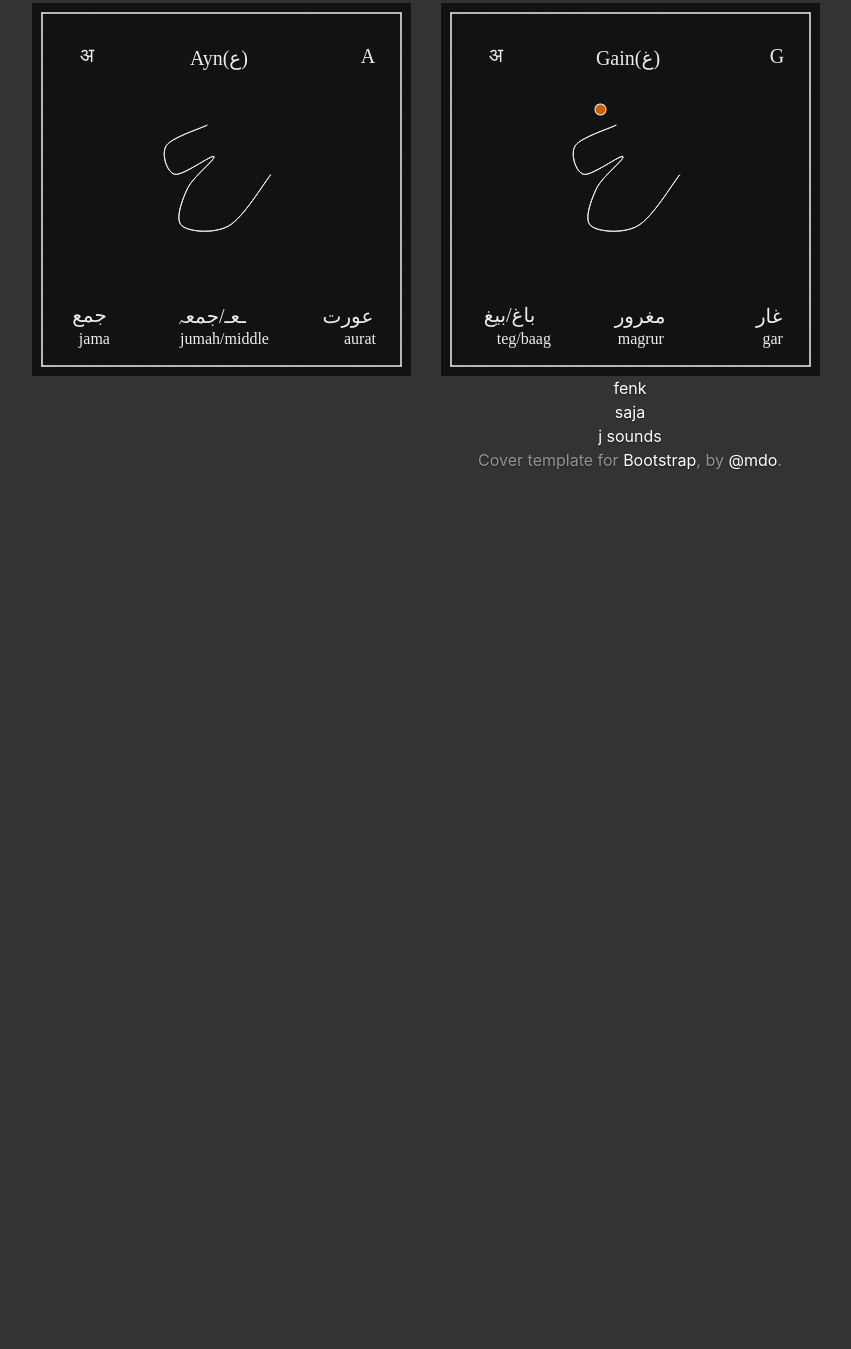
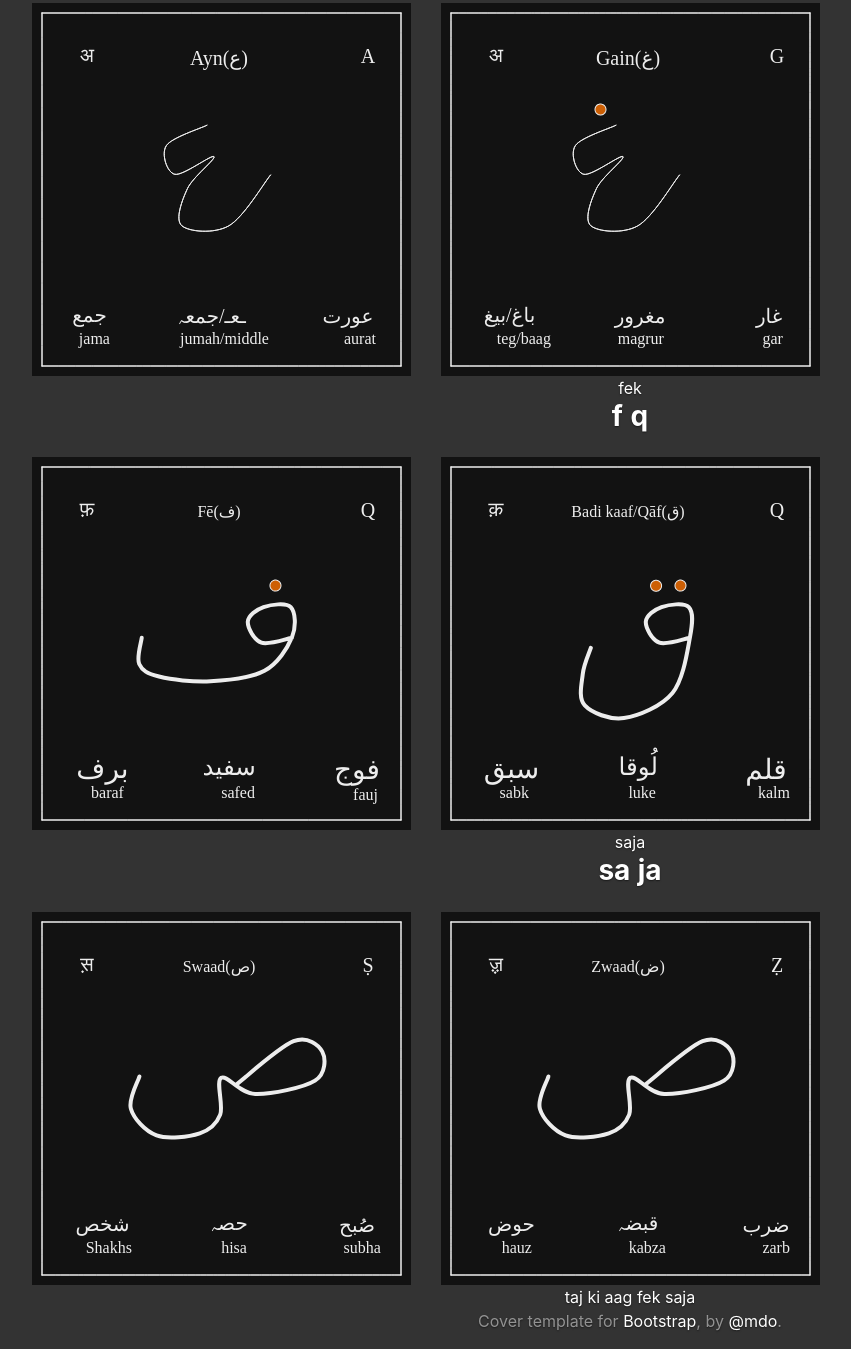
Before and after one commit to sahilkashyap64/learn-urdu-with-hindi, a plain HTML site: page index.html in a window 1280 px wide. Shown: the part 9015-10364 px from the top of the page, without its empty margins (10-861 px from the left). Before the commit the page ends 9503 px from the top, so only its background shows below. Drawn offline with Linux system fonts and the light colour scheme.

Commit message:
fenk and saaja letters added

```diff
--- a/index.html
+++ b/index.html
@@ -387,9 +387,45 @@
 
           </div>
       </section>
-      <section>fenk</section>
-      <section>saja</section>
-      <section>j sounds</section>
+      <section>fek
+        <h3 class="mb-4"><strong >f</strong> <strong>q</strong> </h3>
+        <div class="container-fluid">
+          <div class="row">
+            <div class="col-sm">
+              <img src="./urdu-letter-svg/fey.svg" alt="fey" style="width:100%; height: 100%;">
+            </div>
+            <div class="col-sm">
+
+              <img src="./urdu-letter-svg/badi-kaaf.svg" alt="badi-kaaf" style="width:100%; height: 100%;">
+            </div>
+            <div class="col-sm">
+
+              <!-- <img src="./urdu-letter-svg/ray.svg" alt="ray" style="width:100%; height: 100%;"> -->
+            </div>
+          </div>
+
+          </div>
+      </section>
+      <section>saja
+        <h3 class="mb-4"><strong >sa</strong> <strong>ja</strong> </h3>
+        <div class="container-fluid">
+          <div class="row">
+            <div class="col-sm">
+              <img src="./urdu-letter-svg/swaad.svg" alt="swaad" style="width:100%; height: 100%;">
+            </div>
+            <div class="col-sm">
+
+              <img src="./urdu-letter-svg/zwaad.svg" alt="zwaad" style="width:100%; height: 100%;">
+            </div>
+            <div class="col-sm">
+
+              <!-- <img src="./urdu-letter-svg/ray.svg" alt="ray" style="width:100%; height: 100%;"> -->
+            </div>
+          </div>
+
+          </div>
+      </section>
+      <section>taj ki aag fek saja</section>
 
       <footer class="mastfoot mt-auto">
         <div class="inner">
```
Also changed, not shown: urdu-letter-svg/badi-kaaf.svg (added), urdu-letter-svg/fey.svg (added), urdu-letter-svg/swaad.svg (added), urdu-letter-svg/zwaad.svg (added).
